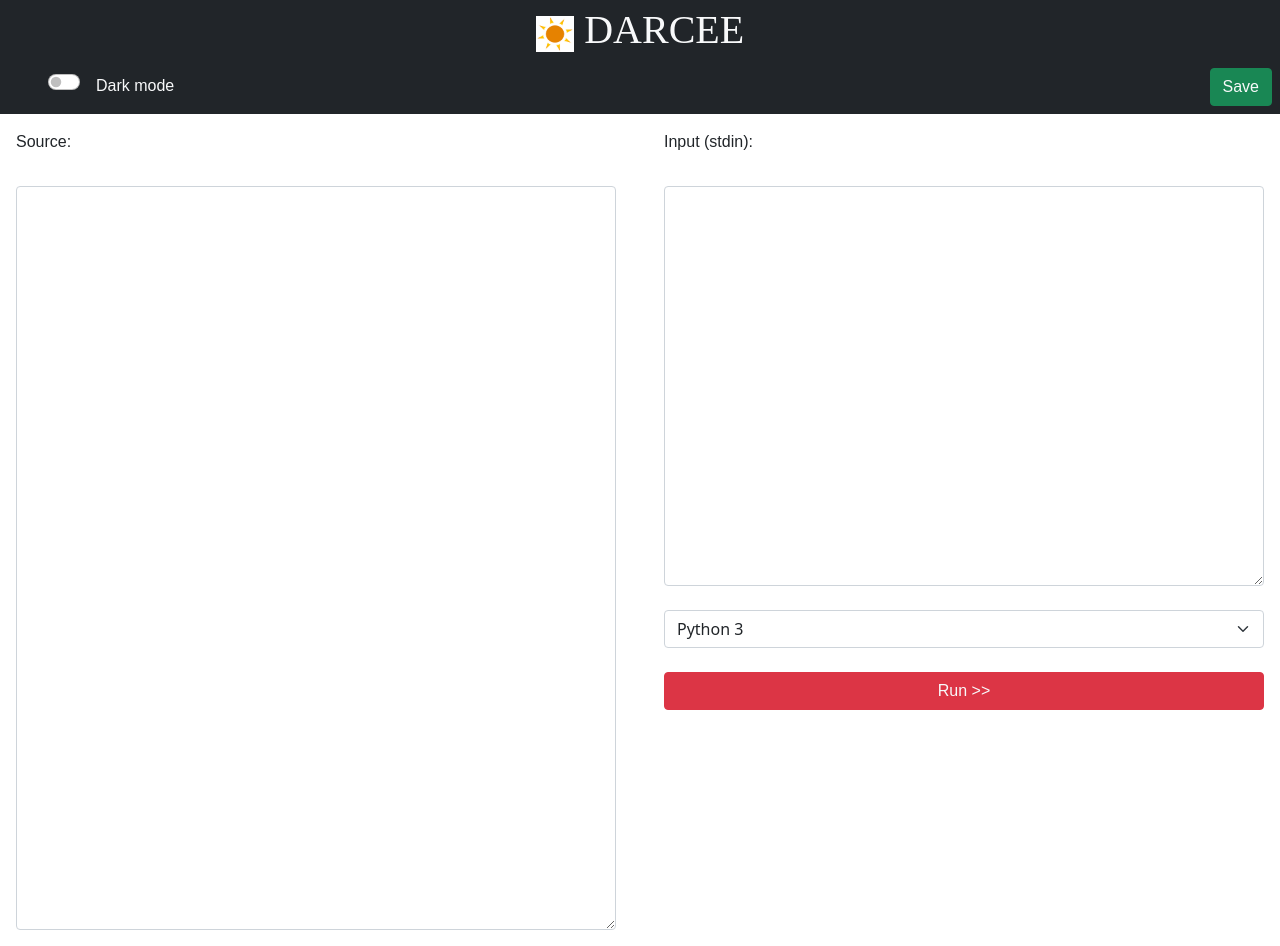
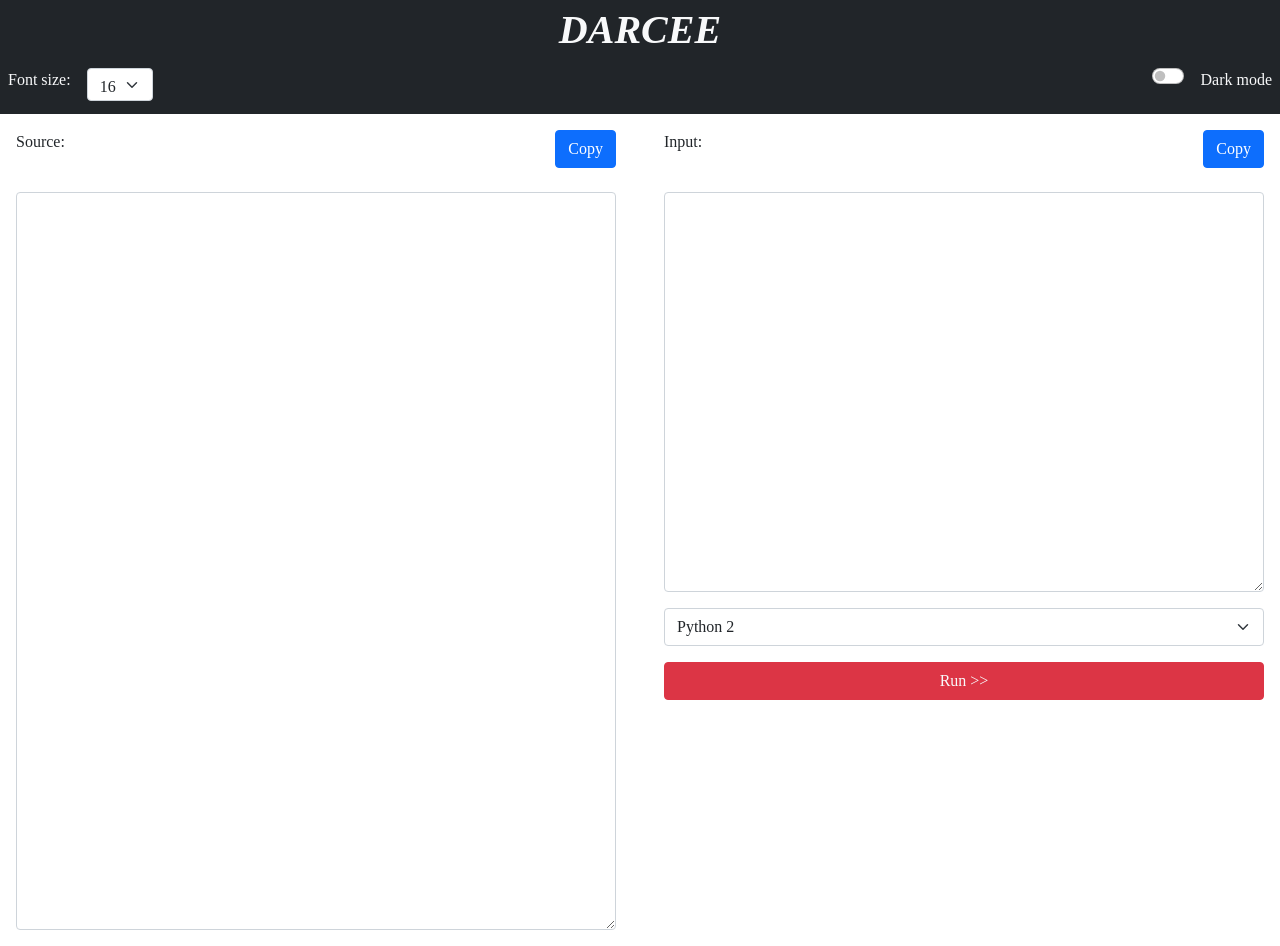
Before and after one commit to sathuhebbar/WEC-GDSC-DARCEE, a Flask app: page / in a window 1280 px wide. Run offline with Flask 2, Linux system fonts and the light colour scheme.

Commit message:
Added multi-language support and gunicorn

```diff
--- a/app.py
+++ b/app.py
@@ -1,7 +1,15 @@
 import flask
+import subprocess
+import json
+import sys
 import os
 
+# Our app
 app = flask.Flask(__name__)
+
+# Load language data from config file
+with open('lang-config.json', 'r') as file:
+    langs = json.load(file)
 
 
 @app.route("/")
@@ -10,35 +18,39 @@ def display_main_page():
     # When a '/' route is taken, we
     # display the home page, index.html
 
-    return flask.render_template('edit.html')
+    # Render the edit.html page, pass the language data
+    # for javascript to work on
+    return flask.render_template('edit.html', langs=json.dumps(langs))
 
 
 @app.route('/submit', methods=['POST'])
 def submit():
 
     # Invoked by the form on the main
-    # page when the user clicks on 'Run'.
+    # page when the user clicks on 'Run'
 
     frm = flask.request.form
 
-    src = open('docker/vol/source.py', 'w')
-    src.write(frm['source_code'])
-    src.close()
+    # Get source code, language and stdin
+    # input from form
+    ip, lang, src = frm['input'], frm['lang'], frm['source_code']
 
-    inp = open('docker/vol/input.txt', 'w')
-    inp.write(frm['input'])
-    inp.close()
+    # Write the source code
+    with open('docker/temp/sourcecode', 'w') as sfile:
+        sfile.write(src)
 
-    cmd = "docker run --rm --name darcee_executor -v $(pwd)/docker/vol:/mnt: darcee_executor_image bash /mnt/commands"
+    # Write the commands corresponding to the language
+    with open('docker/temp/commands', 'w') as cfile:
+        cfile.write('cp /mnt/sourcecode .\n')
+        for cmd in langs[lang]['commands']:
+            cfile.write(cmd + '\n')
 
-    os.system(cmd)
+    # Our docker command
+    cmd = ["docker", "run", "-i", "-v", os.getcwd() +"docker/temp:/mnt:", "--rm",
+           "darcee_executor_image", "/bin/bash", "/mnt/commands"]
 
-    out = open('docker/vol/output.txt', 'r')
-    output = out.read()
-    out.close()
+    # Call the command!!!!
+    p = subprocess.run(cmd, input=ip, encoding=sys.getdefaultencoding(), stdout=subprocess.PIPE,
+                       stderr=subprocess.PIPE)
 
-    err = open('docker/vol/error.txt', 'r')
-    errlog = err.read()
-    err.close()
-
-    return flask.render_template('result.html', output=output, error=errlog)
+    return flask.render_template('result.html', output=p.stdout, error=p.stderr)
--- /dev/null
+++ b/lang-config.json
@@ -0,0 +1,17 @@
+{
+	"python2": {
+		"display": "Python 2",
+		"package": "python",
+		"commands": ["python2 sourcecode"]
+	},
+	"python3": {
+		"display": "Python 3",
+		"package": "python3",
+		"commands": ["python3 sourcecode"]
+	},
+	"ruby": {
+		"display": "Ruby",
+		"package": "ruby2.7",
+		"commands": ["ruby sourcecode"]
+	}
+}
--- a/requirements.txt
+++ b/requirements.txt
@@ -1,6 +1,7 @@
 autopep8==1.6.0
 click==8.0.3
 Flask==2.0.2
+gunicorn==20.1.0
 itsdangerous==2.0.1
 Jinja2==3.0.3
 MarkupSafe==2.0.1
--- a/static/js/handlers.js
+++ b/static/js/handlers.js
@@ -1,35 +1,57 @@
-// Called when dark mode has to be enabled/disabled
+/* THESE FUNCTIONS ARE UGLY */
+
+/*
+ * Called when dark mode has to be enabled/disabled
+ */
 function dark_mode_change() {
-
-    // UGLY FUNCTION
-    v = document.getElementById('source_area')
+    v = document.getElementsByTagName('textarea')[0]
+    white = "rgb(255, 255, 255)"
+    black = "rgb(0, 0, 0)"
+    monokai_bg = "rgb(39, 40, 34)"
     c = window.getComputedStyle(v).getPropertyValue("background-color")
     if (c == "rgb(255, 255, 255)") {
-        for (const x of document.getElementsByTagName('label'))
-            x.style.color = "rgb(255, 255, 255)"
+        for (const x of document.getElementsByTagName('span'))
+            x.style.color = white
         for (const x of document.getElementsByTagName('body'))
-            x.style.backgroundColor = "rgb(33, 37, 41)"
+            x.style.backgroundColor = monokai_bg
         for (const x of document.getElementsByTagName('textarea')) {
-            x.style.backgroundColor = "rgb(33, 37, 41)"
-            x.style.color = "rgb(255, 255, 255)"
+            x.style.backgroundColor = monokai_bg
+            x.style.color = white
         }
-        for(const x of document.getElementsByTagName('select')) {
-            x.style.backgroundColor = "rgb(33, 37, 41)"
-            x.style.color = "rgb(255, 255, 255)"
+        x = document.getElementsByName('lang')[0]
+        x.style.backgroundColor = monokai_bg
+        x.style.color = white
+
+    } else {
+        for (const x of document.getElementsByTagName('span'))
+            x.style.color = black
+        for (const x of document.getElementsByTagName('body'))
+            x.style.backgroundColor = white
+        for (const x of document.getElementsByTagName('textarea')) {
+            x.style.backgroundColor = white
+            x.style.color = black
         }
-    }
-    else {
-        for (const x of document.getElementsByTagName('label'))
-            x.style.color = "rgb(0, 0, 0)"
-        for (const x of document.getElementsByTagName('body'))
-            x.style.backgroundColor = "rgb(255, 255, 255)"
-        for (const x of document.getElementsByTagName('textarea')) {
-            x.style.backgroundColor = "rgb(255, 255, 255)"
-            x.style.color = "rgb(0, 0, 0)"
-        }
-        for(const x of document.getElementsByTagName('select')) {
-            x.style.backgroundColor = "rgb(255, 255, 255)"
-            x.style.color = "rgb(0, 0, 0)"
-        }
+        x = document.getElementsByName('lang')[0]
+        x.style.backgroundColor = white
+        x.style.color = black
+
     }
 }
+
+/*
+ * Called on button click to copy source/input/output/error.
+ */
+function copy_button(x) {
+    p = navigator.clipboard
+    c = document.getElementById(x)
+    p.writeText(c.value).then(() => alert('Copied!'))
+}
+
+/*
+ * Called to change font size.
+ */
+function change_font_size() {
+    d = document.getElementById('font_size_select')
+    for (const x of document.getElementsByTagName('textarea'))
+        x.style.fontSize = d.value + "px"
+}
--- /dev/null
+++ b/static/js/lang-setup.js
@@ -0,0 +1,16 @@
+/*
+ * Called to set up select options on the main page
+ * for the the required languages .
+ */
+window.onload = function () {
+	v = document.getElementById('langs')
+	langs = JSON.parse(v.getAttribute('content'))
+	console.log(langs)
+	x = document.getElementsByName('lang')[0]
+	for (var u in langs) {
+		opt = document.createElement('option')
+		opt.value = u
+		opt.innerHTML = langs[u]['display']
+		x.appendChild(opt)
+	}
+}
--- a/templates/edit.html
+++ b/templates/edit.html
@@ -13,26 +13,19 @@
         integrity="sha384-1BmE4kWBq78iYhFldvKuhfTAU6auU8tT94WrHftjDbrCEXSU1oBoqyl2QvZ6jIW3" crossorigin="anonymous">
     <!-- Required by Bootstrap-->
 
+	<!-- Languages allowed -->
+	<meta id="langs" content="{{ langs }}">
+
+    <!-- Font preference (if the Fira family is present, use those fonts)-->
     <style>
-        .ui_text {
-            font-family: 'Ubuntu', sans-serif;
+        body {
+            font-family: 'Fira Sans';
         }
 
-        .area_text {
-            font-family: 'Ubuntu Mono', monospace;
-        }
-
-        img {
-            height: 3%;
-            width: 3%;
-        }
-
-        .heading {
-            font-family: 'Ubuntu';
-            font-size: 250%;
+        .code {
+            font-family: 'Fira Code';
         }
     </style>
-
 
     <!-- Page title -->
     <title> DARCEE </title>
@@ -43,29 +36,49 @@
 
     <!-- Required by Bootstrap-->
     <script src="https://cdn.jsdelivr.net/npm/bootstrap@5.1.3/dist/js/bootstrap.bundle.min.js"
-        integrity="sha384-ka7Sk0Gln4gmtz2MlQnikT1wXgYsOg+OMhuP+IlRH9sENBO0LRn5q+8nbTov4+1p"
-        crossorigin="anonymous"></script>
+        integrity="sha384-ka7Sk0Gln4gmtz2MlQnikT1wXgYsOg+OMhuP+IlRH9sENBO0LRn5q+8nbTov4+1p" crossorigin="anonymous">
+    </script>
     <!-- Required by Bootstrap-->
 
-    <!-- Title and logo -->
-    <div class="heading container-float bg-dark text-light text-center">
-        <img class="img-fluid" src="{{ url_for('static', filename='img/logo.png') }}">
-        DARCEE
+    <!-- Title of the page -->
+    <div class="container-float bg-dark text-light text-center" style="font-size: 250%">
+        <strong> <em>DARCEE</em> </strong>
     </div>
 
     <!-- The bar on top -->
     <div class="d-flex container-float bg-dark">
 
-        <div class="d-flex align-self-center form-check form-switch">
+        <div class="d-flex">
+
+            <span class="text-light m-2" style="white-space: nowrap;">Font size:</span>
+
+            <select id="font_size_select" class="form-select m-2" autocomplete="off" style="height: 62%"
+                onchange="change_font_size()">
+                <option value="8">8 </option>
+                <option value="9">9 </option>
+                <option value="10">10 </option>
+                <option value="12">12 </option>
+                <option value="14">14 </option>
+                <option value="16" selected>16</option>
+                <option value="20">20 </option>
+                <option value="24">24 </option>
+                <option value="30">30</option>
+                <option value="36">36 </option>
+                <option value="42">42 </option>
+                <option value="56">56</option>
+            </select>
+
+        </div>
+
+        <div class="d-flex form-check form-switch ms-auto">
 
             <input onchange="dark_mode_change()" autocomplete="off" class="form-check-input m-2" type="checkbox"
                 id="dark_switch">
 
-            <label class="form-check-label m-2 text-light ui_text" for="dark_switch">Dark mode</label>
+            <label class="form-check-label m-2 text-light" for="dark_switch">Dark mode</label>
+
 
         </div>
-
-        <button class="btn btn-success ms-auto m-2 ui_text text-light"> Save </button>
 
     </div>
 
@@ -73,31 +86,41 @@
     <div class="d-flex m-3 vh-100 gap-5">
 
         <!-- Left portion, source -->
-        <div class="d-flex flex-column w-50 h-100 gap-4">
+        <div class="d-flex flex-column w-50 h-100 gap-3">
 
-            <label class="ui_text">Source:</label>
+            <div class="d-flex">
 
-            <textarea id="source_area" name="source_code" form="submission" autocomplete="off"
-                class="form-control mt-2 h-100 area_text"></textarea>
+                <span>Source:</span>
+
+                <button class="btn btn-primary ms-auto" onclick="copy_button('source_code')">Copy</button>
+
+            </div>
+
+
+            <textarea spellcheck="false" id="source_code" name="source_code" form="submission" autocomplete="off"
+                class="form-control code mt-2 h-100"></textarea>
 
         </div>
 
         <!-- Right portion, input, language selection and submit button -->
-        <div class="d-flex flex-column w-50 h-100 gap-4">
+        <div class="d-flex flex-column w-50 h-100 gap-3">
 
-            <label class="ui_text">Input (stdin):</label>
+            <div class="d-flex">
 
-            <textarea name="input" form="submission" autocomplete="off"
-                class="form-control mt-2 h-50 area_text"></textarea>
+                <span>Input:</span>
+
+                <button class="btn btn-primary ms-auto" onclick="copy_button('input')">Copy</button>
+
+            </div>
+
+            <textarea spellcheck="false" id="input" name="input" form="submission" autocomplete="off"
+                class="code form-control mt-2 h-50 "></textarea>
 
             <!-- Language selection -->
-            <select class="form-select">
-
-                <option value="Python 3">Python 3</option>
-
+            <select name="lang" form="submission" class="form-select">
             </select>
 
-            <button type="submit" form="submission" class="btn btn-danger ui_text text-light">
+            <button type="submit" form="submission" class="btn btn-danger text-light">
                 Run >> </button>
 
         </div>
@@ -107,7 +130,10 @@
     <!-- Form that submits the source code for execution -->
     <form action="/submit" id="submission" method="post"></form>
 
-    <!-- Functions to handle a few button clicks -->
+	<!-- Add the supported languages -->
+	<script src="{{ url_for('static', filename='js/lang-setup.js') }}"></script>
+
+    <!-- Functions for copy buttons and the switch -->
     <script src=" {{ url_for('static', filename='js/handlers.js') }}"></script>
 
 </body>
```
Also changed, not shown: gendockfile.py (added, +31 -0 lines), templates/result.html (+35 -24 lines), README.md, static/img/logo.png (deleted), 3 other files.
